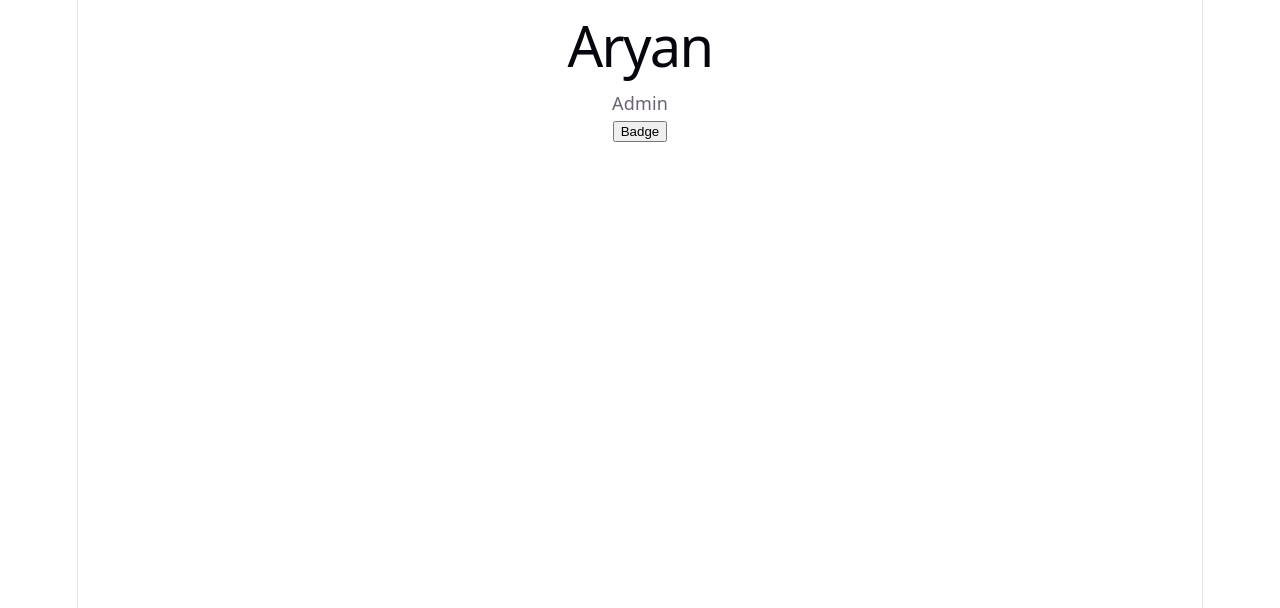
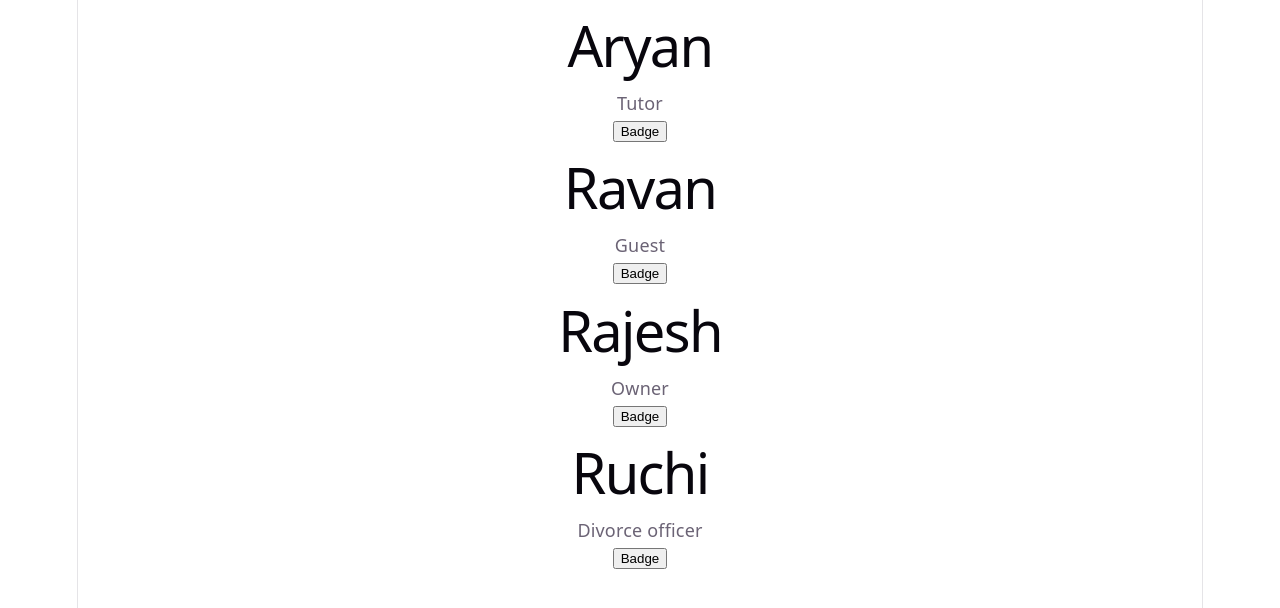
Before and after one commit to Aryan-basatia/react-fundamental, a React (Vite) app: page / in a window 1280 px wide. Shown: the top 608 px of the page. Built offline with nearby package versions, Linux system fonts and the light colour scheme.

Commit message:
feat: Refactor UserCard usage with props for role and onClick handler

```diff
--- a/src/App.jsx
+++ b/src/App.jsx
@@ -5,7 +5,27 @@ function App() {
     console.log(name);
   }
   return (
-    <UserCard name="Aryan" role="Admin" onClick={() => handleClick("Admin")} />
+    <>
+      <UserCard
+        name="Aryan"
+        role="Tutor"
+        onClick={() => handleClick("Admin")}
+      />
+      <UserCard
+        name="Ravan"
+        onClick={() => handleClick("Admin")}
+      />
+      <UserCard
+        name="Rajesh"
+        role="Owner"
+        onClick={() => handleClick("Admin")}
+      />
+      <UserCard
+        name="Ruchi"
+        role="Divorce officer"
+        onClick={() => handleClick("Admin")}
+      />
+    </>
   );
 }
 
```
